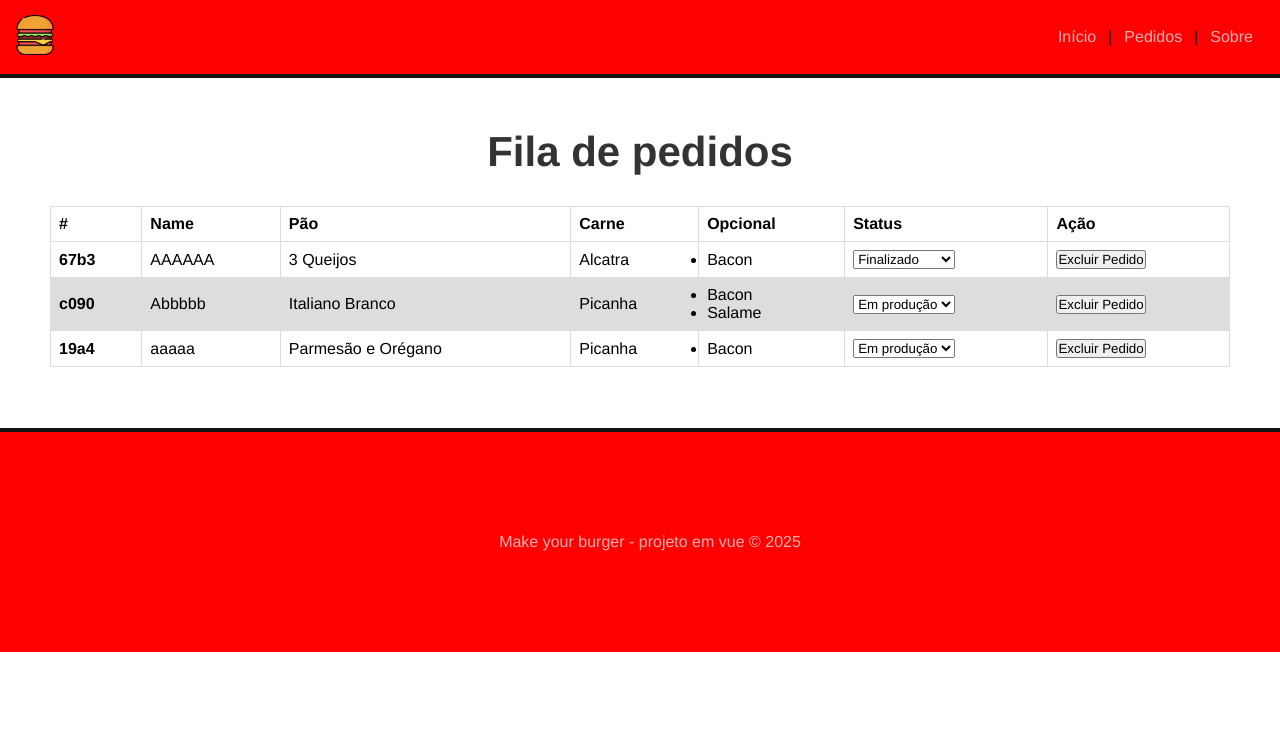
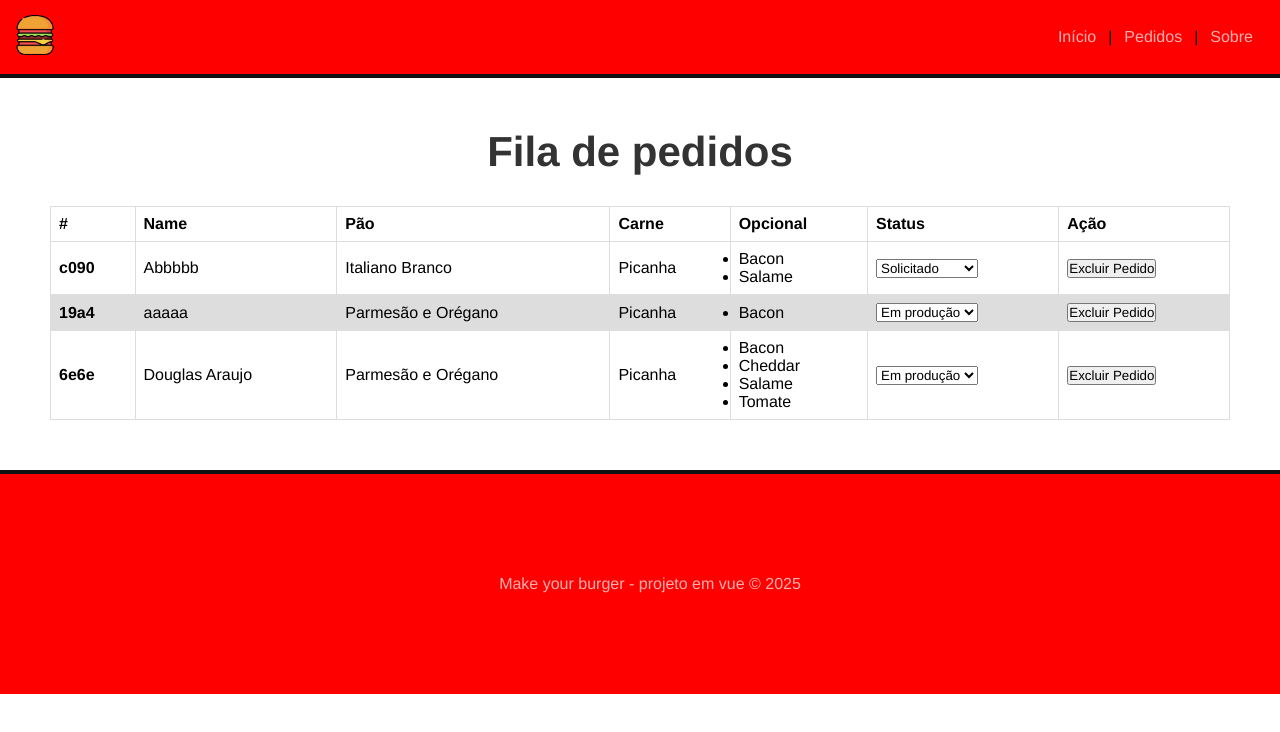
Before and after one commit to Getteli/curso-vue, a Vue app in the folder project/: page /burgues in a window 1280 px wide. Shown: the top 732 px of the page. Built offline with nearby package versions, Linux system fonts and the light colour scheme; data requests are answered from the project's data file.

Commit message:
msg para informar a alteracao e exclusao do hambuger

```diff
--- a/project/db/db.json
+++ b/project/db/db.json
@@ -79,16 +79,6 @@
   ],
   "burgers": [
     {
-      "id": "67b3",
-      "name": "AAAAAA",
-      "pao": "3 Queijos",
-      "carne": "Alcatra",
-      "opcionais": [
-        "Bacon"
-      ],
-      "status": "Finalizado"
-    },
-    {
       "id": "c090",
       "name": "Abbbbb",
       "pao": "Italiano Branco",
@@ -97,7 +87,7 @@
         "Bacon",
         "Salame"
       ],
-      "status": "Em produção"
+      "status": "Solicitado"
     },
     {
       "id": "19a4",
@@ -108,6 +98,19 @@
         "Bacon"
       ],
       "status": "Em produção"
+    },
+    {
+      "id": "6e6e",
+      "name": "Douglas Araujo",
+      "pao": "Parmesão e Orégano",
+      "carne": "Picanha",
+      "opcionais": [
+        "Bacon",
+        "Cheddar",
+        "Salame",
+        "Tomate"
+      ],
+      "status": "Em produção"
     }
   ]
 }
--- a/project/src/components/Dashboard.vue
+++ b/project/src/components/Dashboard.vue
@@ -1,4 +1,6 @@
 <template>
+    <Messages :msg="mensagem" v-show="showMsg"/>
+
     <div class="burger-table">
         <table>
             <thead>
@@ -39,6 +41,8 @@
 </template>
 
 <script>
+    import Messages from './Messages.vue';
+
     export default{
         name: "Dashboard",
         data() {
@@ -46,7 +50,12 @@
                 burgers: [],
                 burger_id: null,
                 statusDb: [],
+                showMsg: false,
+                mensagem: null,
             }
+        },
+        components: {
+            Messages,
         },
         methods:{
             async getBurgers() {
@@ -72,6 +81,13 @@
                 if (!res.ok)
                 {
                     console.error(`Error updating status: ${res.status}`);
+                }else
+                {
+                    this.mensagem = `Status do pedido n° ${id} alterado para: ${status}`;
+                    this.showMsg = true
+                    setTimeout(() => {
+                        this.showMsg = false;
+                    }, 2500);
                 }
             },
             async deleteBurger(id) {
@@ -82,6 +98,11 @@
                 if (res.ok)
                 {
                     this.burgers = this.burgers.filter(burger => burger.id!== id);
+                    this.mensagem = `Hamburger deletado com sucesso `;
+                    this.showMsg = true
+                    setTimeout(() => {
+                        this.showMsg = false;
+                    }, 2500);
                 }
                 else
                 {
```
